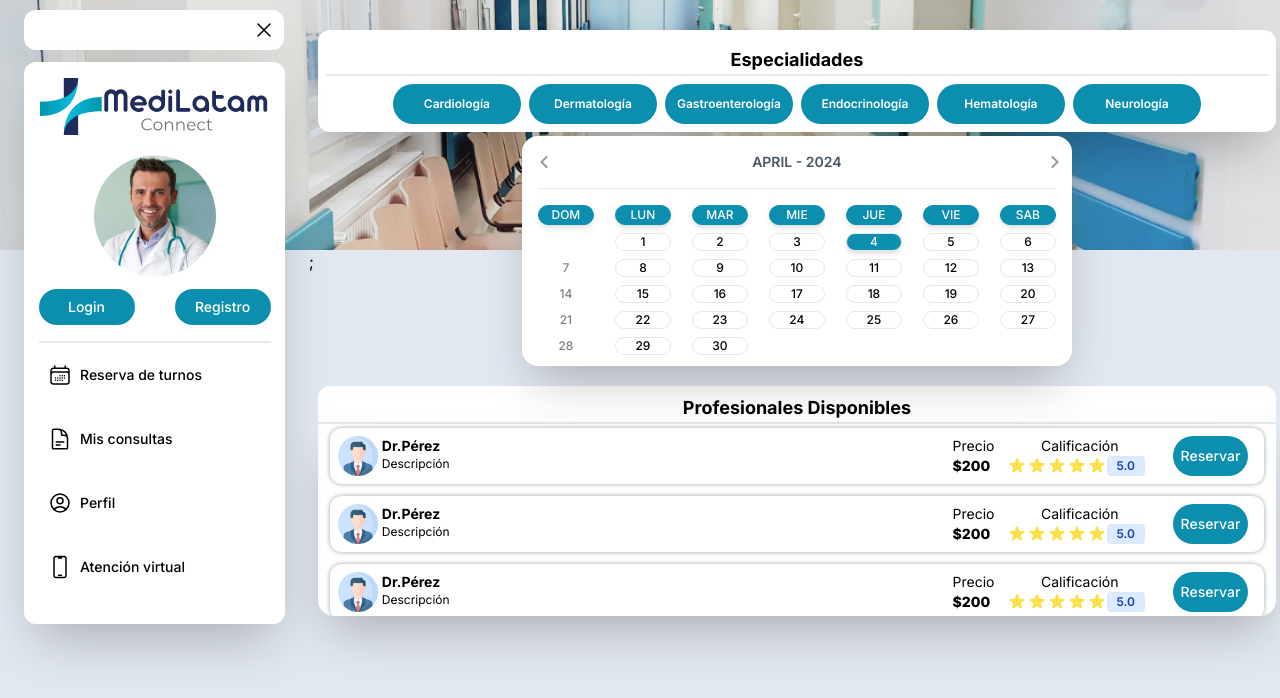
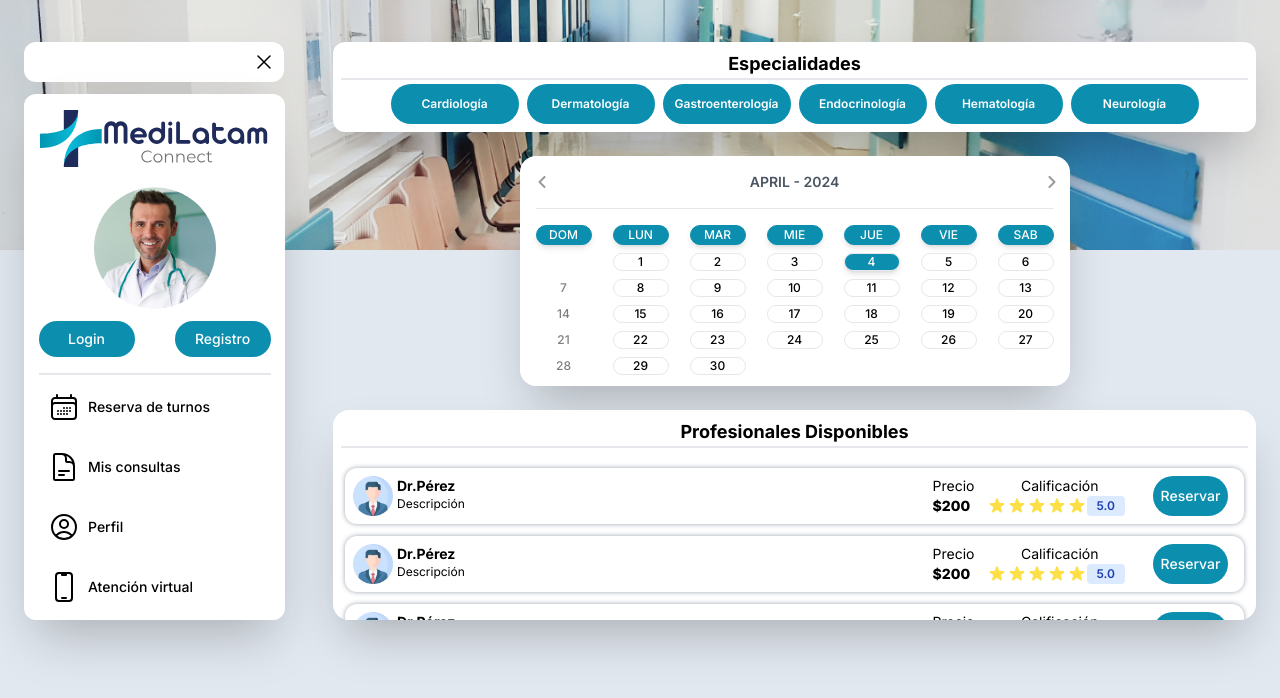
Before and after one commit to GarciaFernando/c17-49-n-java, a Next.js app in the folder frontend/: page /dashboard in a window 1280 px wide. Shown: the top 698 px of the page. Built offline with nearby package versions, Linux system fonts and the light colour scheme.

Commit message:
add: mini-sidebar lateral

```diff
--- a/frontend/app/dashboard/layout.tsx
+++ b/frontend/app/dashboard/layout.tsx
@@ -1,6 +1,14 @@
 import { Background } from '../ui/layout/Background';
 import { Navbar } from '../ui/layout/Navbar';
 import { NavbarMovil } from '../ui/layout/NavbarMovil ';
+import dynamic from 'next/dynamic';
+
+const Accessibility = dynamic(
+  () => {
+    return import('@/app/ui/layout/Accesibility');
+  },
+  { ssr: false }
+);
 
 export default function Layout({ children }: { children: React.ReactNode }) {
   return (
@@ -9,7 +17,8 @@ export default function Layout({ children }: { children: React.ReactNode }) {
         <Background />
       </header>
       <NavbarMovil />
-      <div className="flex">
+      <div className="flex -mt-52">
+        <Accessibility />
         <Navbar />
         {children}
       </div>
--- a/frontend/app/dashboard/page.tsx
+++ b/frontend/app/dashboard/page.tsx
@@ -1,14 +1,7 @@
 import { Calendario } from '@/app/ui/Calendario';
 import { especialidades } from '@/mocks/especialidad.json';
 import Image from 'next/image';
-import dynamic from 'next/dynamic';
 
-const Accessibility = dynamic(
-  () => {
-    return import('@/app/ui/layout/Accesibility');
-  },
-  { ssr: false }
-);
 export default async function Dashboard() {
   const doctores = especialidades[0].doctores;
   interface Especialidad {
@@ -17,12 +10,9 @@ export default async function Dashboard() {
   }
   return (
     <>
-      <Accessibility />;
-      <div className="p-1 mx-auto md:-mt-56 w-full max-w-6xl h-full -space-y-12">
+      <div className="mx-auto  w-full md:max-w-[1200px] h-full md:mr-6 space-y-6">
         <section className="bg-white rounded-xl shadow-2xl py-2">
-          <h1 className="font-bold text-lg text-center border-b-2 pt-2 mb-2 mx-2">
-            Especialidades
-          </h1>
+          <h1 className="font-bold text-lg text-center border-b-2 mb-1 mx-2">Especialidades</h1>
           <div className=" flex flex-wrap gap-2 justify-center">
             {especialidades.map((especialidad: Especialidad) => (
               <a
@@ -34,15 +24,15 @@ export default async function Dashboard() {
           </div>
         </section>
 
-        <section className="flex flex-col justify-center rounded-xl p-2 h-[350px]">
+        <section className="flex flex-col justify-center items-center rounded-xl">
           <Calendario />
         </section>
-        <div className="rounded-xl bg-white pb-10">
-          <h1 className="font-bold text-lg text-center border-b-2 pt-2 mb-2">
-            Profesionales Disponibles
-          </h1>
-        </div>
-        <section className="bg-white shadow-2xl rounded-2xl flex flex-col justify-start gap-1 h-48 px-2 overflow-y-scroll scroll-container">
+        <section className="bg-white shadow-2xl m-0 rounded-2xl flex flex-col justify-start gap-1 h-[210px] px-2 overflow-y-scroll scroll-container">
+          <div className="rounded-xl bg-white py-2 sticky top-0">
+            <h1 className="font-bold text-lg text-center border-b-2 mb-1">
+              Profesionales Disponibles
+            </h1>
+          </div>
           {doctores?.map((doctor: any) => (
             <div className="p-1" key={doctor.nombre}>
               <div className="grid grid-cols-[auto_250px_minmax(0,1fr)] gap-1 justify-center shadow-[0_0_5px] shadow-gray-400 p-2 rounded-xl">
--- a/frontend/app/ui/Calendario.tsx
+++ b/frontend/app/ui/Calendario.tsx
@@ -24,7 +24,7 @@ export const Calendario: React.FC<Props> = () => {
   };
 
   return (
-    <div className="flex items-center justify-center mb-4 from-red-100 via-red-300 to-red-500 h-58">
+    <div className="flex items-center justify-center from-red-100 via-red-300 to-red-500 h-58">
       <div className="w-[550px] h-[230px] p-4 mx-auto overflow-hidden rounded-2xl shadow-2xl flex flex-col  bg-white">
         <div className="flex justify-between pb-4">
           <div
--- a/frontend/app/ui/layout/Accesibility.tsx
+++ b/frontend/app/ui/layout/Accesibility.tsx
@@ -61,11 +61,11 @@ const initAccessibility = () => {
       color: '#fff',
       img: 'accessibility',
       useEmojis: false,
-      /* position: {
-        top: { size: 5, units: 'vh' },
-        left: { size: 2, units: '%' },
+      position: {
+        top: { size: 50, units: 'vh' },
+        left: { size: 96, units: '%' },
         type: 'fixed',
-      }, */
+      },
     } as IconOptions,
     modules: {
       increaseText: false,
--- a/frontend/app/ui/layout/Navbar.tsx
+++ b/frontend/app/ui/layout/Navbar.tsx
@@ -28,11 +28,11 @@ export const Navbar = () => {
 
   return (
     <div
-      className={`flex-col transition-transform duration-0 transform ${
+      className={`flex-col transition-transform duration-0 transform mx-6 ${
         isNavbarVisible ? 'translate-x-0' : '-translate-x-44 w-1 fixed'
       }`}>
-      <div
-        className={`shadow-2xl rounded-xl w-[260px] h-[40px] bg-white  p-2 ml-6 -mt-60 mb-3 items-center justify-end hidden md:flex`}>
+      <header
+        className={`shadow-2xl rounded-xl w-[260px] h-[40px] bg-white  p-2 mb-3 items-center justify-end hidden md:flex`}>
         <button onClick={toggleNavbar}>
           <Bars3Icon
             className={`w-6 hover:text-white rounded hover:bg-mlt-600 transition-colors duration-300 ${
@@ -47,16 +47,20 @@ export const Navbar = () => {
             }`}
           />
         </button>
-      </div>
+      </header>
       <section
-        className={`flex-col rounded-xl w-[229px] h-[530px] mr-6 overflow-hidden hidden relative p-4 ml-6 bg-white shadow-2xl box-content md:flex transition-transform duration-0 transform
-            ${isNavbarVisible ? 'translate-x-0' : '-translate-x-44'}`}>
+        className={`flex-col rounded-xl w-[229px] h-[494px] mr-6 overflow-hidden hidden relative p-4  bg-white shadow-2xl box-content md:flex transition-transform duration-0 transform
+            ${isNavbarVisible ? 'translate-x-0' : '-translate-x-7'}`}>
+        <header className={`${isNavbarVisible ? 'hidden' : 'flex flex-row-reverse w-full'}`}>
+          <ImagenAvatar imagen={'/imageProfile/avatar.png'} width={60} height={60} />
+        </header>
+        <div className={`${isNavbarVisible ? '' : 'size-0 mb-10'}`}>
           <header>
             <Image src="/Medilatam.svg" alt="logo de la aplicación web" height={150} width={500} />
           </header>
-        <div className="flex flex-col space-y-2 items-center mt-4">
+          <div className={`flex flex-col space-y-2 items-center mt-4`}>
             <ImagenAvatar imagen={'/imageProfile/avatar.png'} width={130} height={130} />
-          <div className="flex space-x-10 pb-4 border-b-2">
+            <div className={`flex space-x-10 pb-4 border-b-2`}>
               <a
                 className="text-white bg-mlt-600 hover:bg-mlt-800 hover:scale-105 duration-300  transition-colors focus:outline-none font-medium rounded-full text-sm text-center p-2 w-24"
                 href="/auth">
@@ -69,15 +73,23 @@ export const Navbar = () => {
               </a>
             </div>
           </div>
-        <nav className="flex flex-col space-x-0 space-y-4 w-full mt-2">
+        </div>
+        <nav className="flex flex-col space-x-0 space-y-3 w-full mt-2">
           {links.map((link) => {
             const LinkIcon = link.icon;
             return (
               <Link
                 key={link.name}
                 href={link.href}
-                className="flex h-[48px] grow items-center justify-start gap-2 rounded-md px-2 text-sm font-medium hover:bg-mlt-600 group hover:text-white">
-                <LinkIcon className="w-6" />
+                title={link.name}
+                className={`flex h-[48px] grow items-center justify-start gap-2 rounded-md px-2 text-sm font-medium hover:bg-mlt-600 group hover:text-white ${
+                  isNavbarVisible ? '' : 'flex flex-row-reverse'
+                }`}>
+                <LinkIcon
+                  className={` ${
+                    isNavbarVisible ? 'w-8' : 'w-12 hover:rotate-6 hover:duration-200'
+                  }`}
+                />
                 <p>{link.name}</p>
               </Link>
             );
```
Lines whose indentation alone changed are shown as unchanged.
